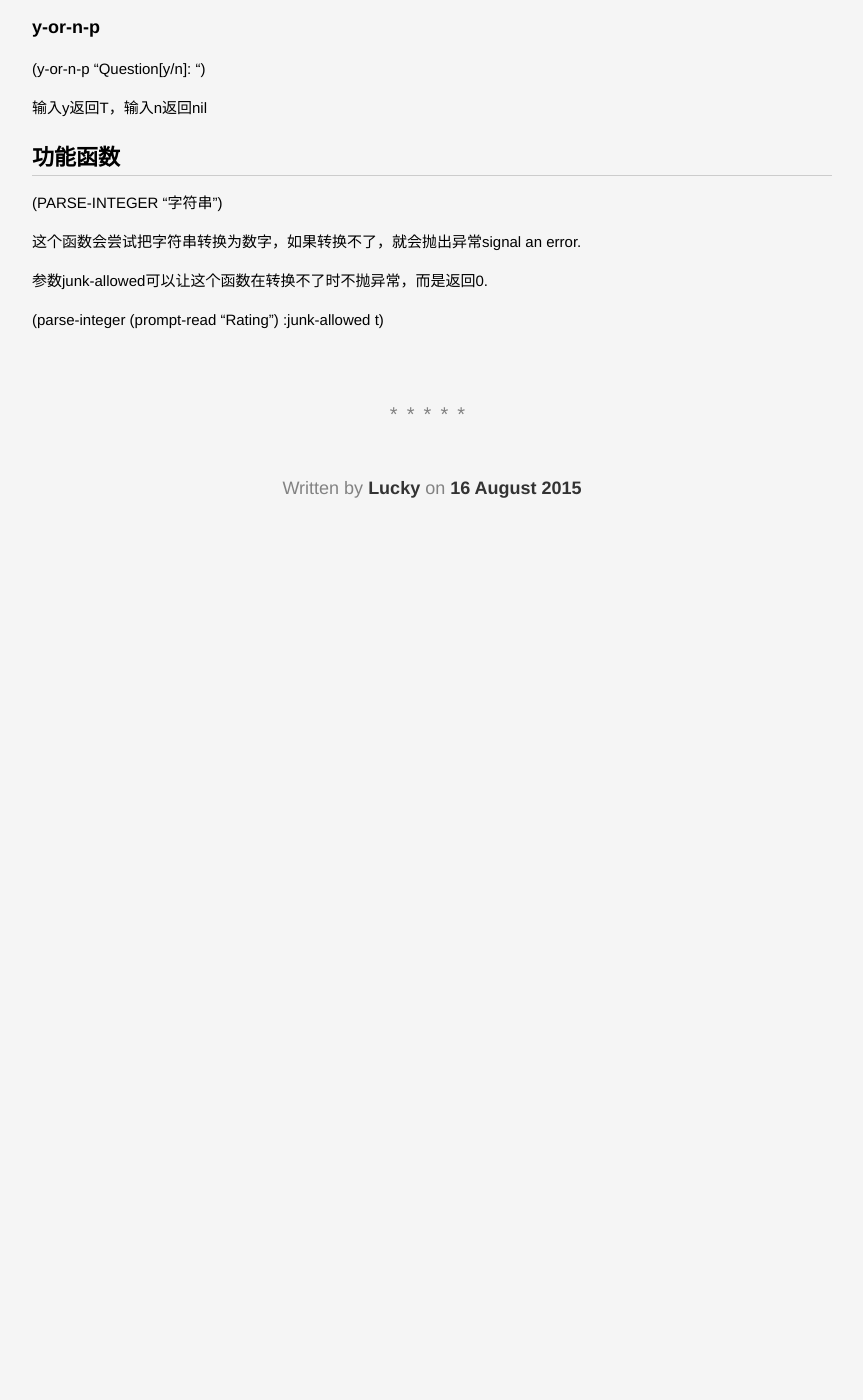
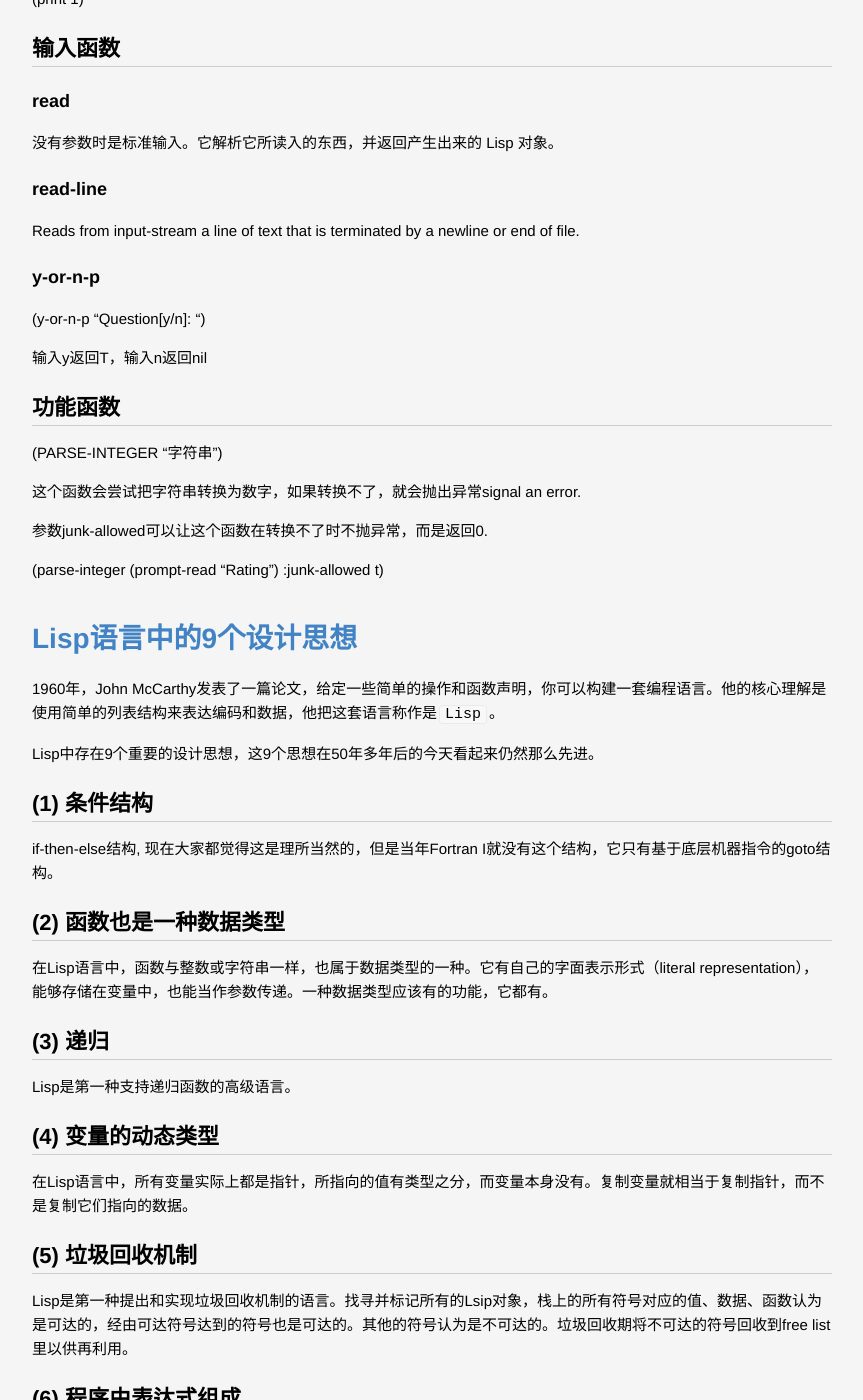
Before and after one commit to lucky521/blog, a Jekyll site: the page built from _posts/language/2015-08-16-lisp-starter.markdown, in a window 1280 px wide and 1400 px high, scrolled down 8315 px. Shown: the whole window, without its empty margins (208-1071 px from the left). Built offline with Jekyll 4.4.1, drawn with Linux system fonts in a browser that asks for light colours; before the commit the page ends 8945 px from its top, so only the background shows below that; some of the changed text lies outside the part shown.

Commit message:
update blog

```diff
--- a/_posts/language/2015-08-16-lisp-starter.markdown
+++ b/_posts/language/2015-08-16-lisp-starter.markdown
@@ -268,3 +268,50 @@ Reads from input-stream a line of text that is terminated by a newline or end of
 参数junk-allowed可以让这个函数在转换不了时不抛异常，而是返回0.
 
 (parse-integer (prompt-read "Rating") :junk-allowed t)
+
+
+
+
+
+
+# Lisp语言中的9个设计思想
+
+1960年，John McCarthy发表了一篇论文，给定一些简单的操作和函数声明，你可以构建一套编程语言。他的核心理解是使用简单的列表结构来表达编码和数据，他把这套语言称作是`Lisp`。
+
+Lisp中存在9个重要的设计思想，这9个思想在50年多年后的今天看起来仍然那么先进。
+
+## (1) 条件结构
+if-then-else结构, 现在大家都觉得这是理所当然的，但是当年Fortran I就没有这个结构，它只有基于底层机器指令的goto结构。
+
+## (2) 函数也是一种数据类型
+在Lisp语言中，函数与整数或字符串一样，也属于数据类型的一种。它有自己的字面表示形式（literal representation），能够存储在变量中，也能当作参数传递。一种数据类型应该有的功能，它都有。
+
+## (3) 递归
+Lisp是第一种支持递归函数的高级语言。
+
+## (4) 变量的动态类型
+在Lisp语言中，所有变量实际上都是指针，所指向的值有类型之分，而变量本身没有。复制变量就相当于复制指针，而不是复制它们指向的数据。
+
+## (5) 垃圾回收机制
+Lisp是第一种提出和实现垃圾回收机制的语言。找寻并标记所有的Lsip对象，栈上的所有符号对应的值、数据、函数认为是可达的，经由可达符号达到的符号也是可达的。其他的符号认为是不可达的。垃圾回收期将不可达的符号回收到free list里以供再利用。
+
+## (6) 程序由表达式组成
+Lisp程序是一些表达式树的集合，每个表达式都返回一个值。这与Fortran和大多数后来的语言都截然不同，它们的程序由表达式和语句组成。
+
+区分表达式和语句在Fortran I中是很自然的，因为它不支持语句嵌套。所以，如果你需要用数学式子计算一个值，那就只有用表达式返回这个值，没有其他语法结构可用，否则就无法处理这个值。
+
+后来，新的编程语言支持块结构，这种限制当然也就不存在了。但是为时已晚，表达式和语句的区分已经根深蒂固。它从Fortran扩散到Algol语言，接着又扩散到它们两者的后继语言。
+
+## (7) 符号类型
+符号实际上是一种指针，指向存储在散列表中的字符串。所以，比较两个符号是否相等，只要看它们的指针是否一样就行了，不用逐个字符地比较。
+
+## (8) 符号树表示代码
+代码使用符号和常量组成的树形表示法。
+
+## (9) 语言的持久可用
+无论什么时候，整个语言都是可用的。Lisp并不真正区分读取期、编译期和运行期。你可以在读取期编译或运行代码，也可以在编译期读取或运行代码，还可以在运行期读取或者编译代码。
+
+
+[原文链接](http://www.paulgraham.com/diff.html)
+
+[Garbage Collection](http://www.gnu.org/software/emacs/manual/html_node/elisp/Garbage-Collection.html)
--- a/_posts/productivity/2015-01-03-tool-i-use.markdown
+++ b/_posts/productivity/2015-01-03-tool-i-use.markdown
@@ -96,7 +96,7 @@ OmniDiskSweeper 有助于系统空间清理。
 
 ### 数据同步和备份
 
-百度云，快盘，微云，邮箱附件，IFTTT，多看云存储，Github
+百度云，邮箱附件，IFTTT，多看云存储，Github
 
 
 ## 硬件
```
Also changed, not shown: _posts/language/2015-12-27-lisp-nine.markdown (deleted, +0 -64 lines), _posts/others/2019-01-20-place-to-learn.md (+12 -9 lines).
